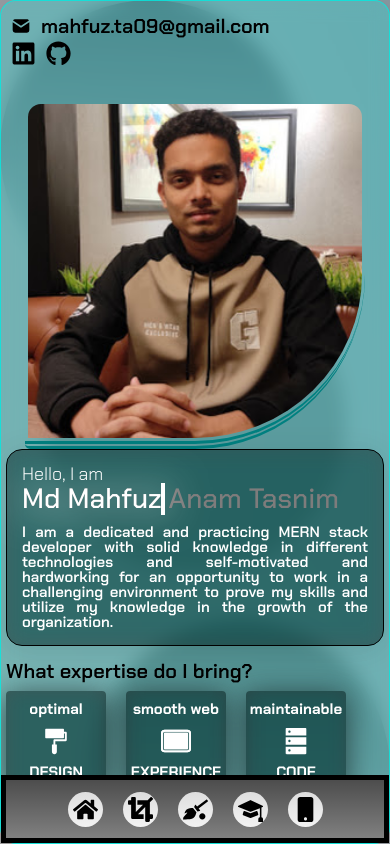
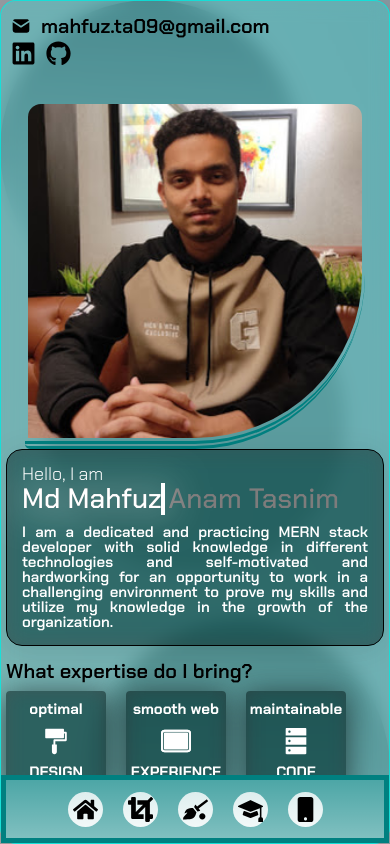
Before and after one commit to mahfuz-ta09/my-portfolio-website, a Next.js app: page / in a window 390 px wide. Built offline with nearby package versions, Linux system fonts and the light colour scheme.

Commit message:
design changed

```diff
--- a/src/css/AppLayout/AppLayout.css
+++ b/src/css/AppLayout/AppLayout.css
@@ -96,7 +96,6 @@
     .circle-2{
         right: 0px;
         bottom: 0;
-
     }
 
 }
@@ -125,7 +124,7 @@
         bottom: 0;
         left: 0;
         z-index: 99;
-        background: #000;
+        background: teal;
     }
 
     .childCnt{
```
